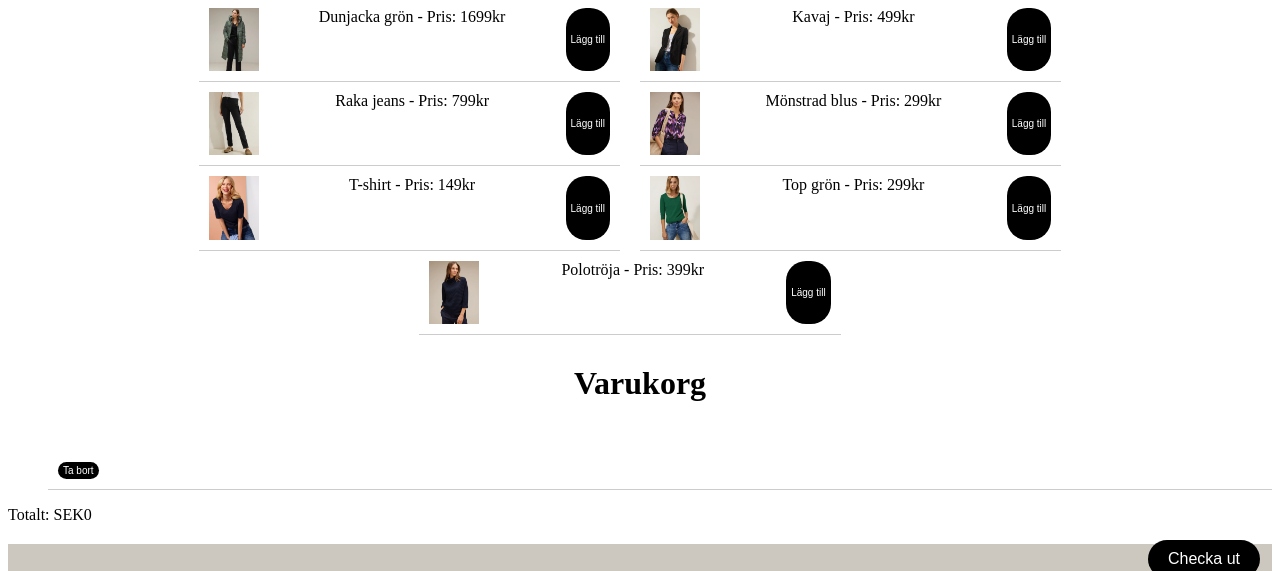
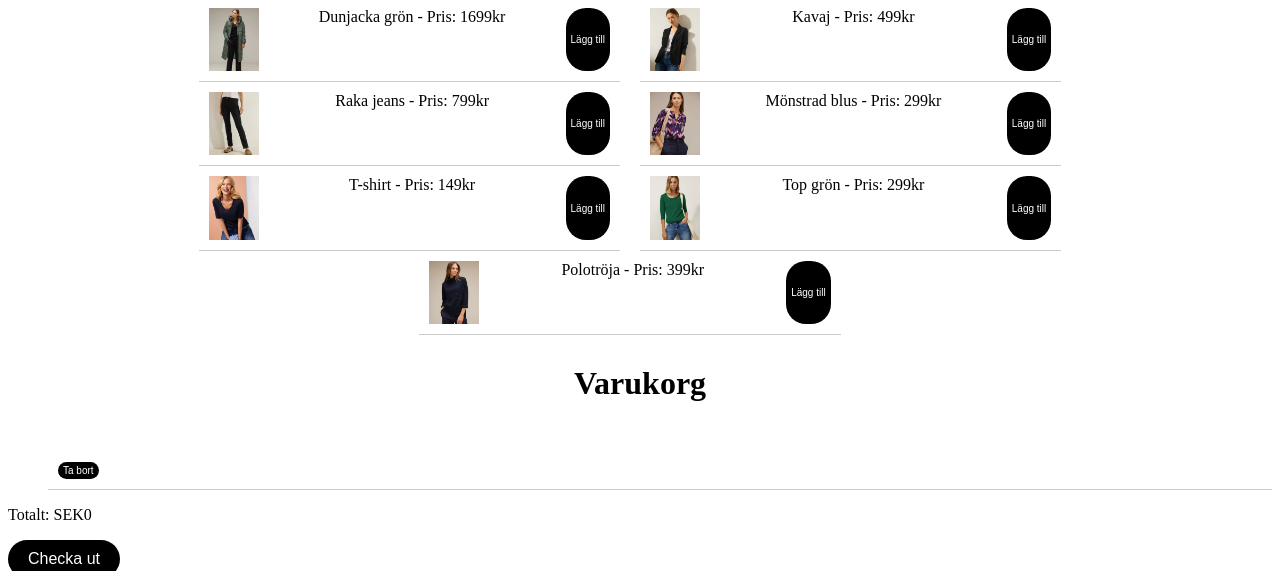
Before and after one commit to Theahaglund/Modehuset-flux-ja, a plain HTML site: page kassa.html in a window 1280 px wide. Shown: the part 452-1023 px from the top of the page. Drawn offline with Linux system fonts and the light colour scheme.

Commit message:
change kassa

```diff
--- a/kassa.css
+++ b/kassa.css
@@ -134,7 +134,7 @@ li {
 /* Övriga CSS-regler här... */
 
 .checkout-button {
-    position: absolute;
+    position: flex;
     bottom: -230px;
     right: 20px;
     z-index: 2;
```
